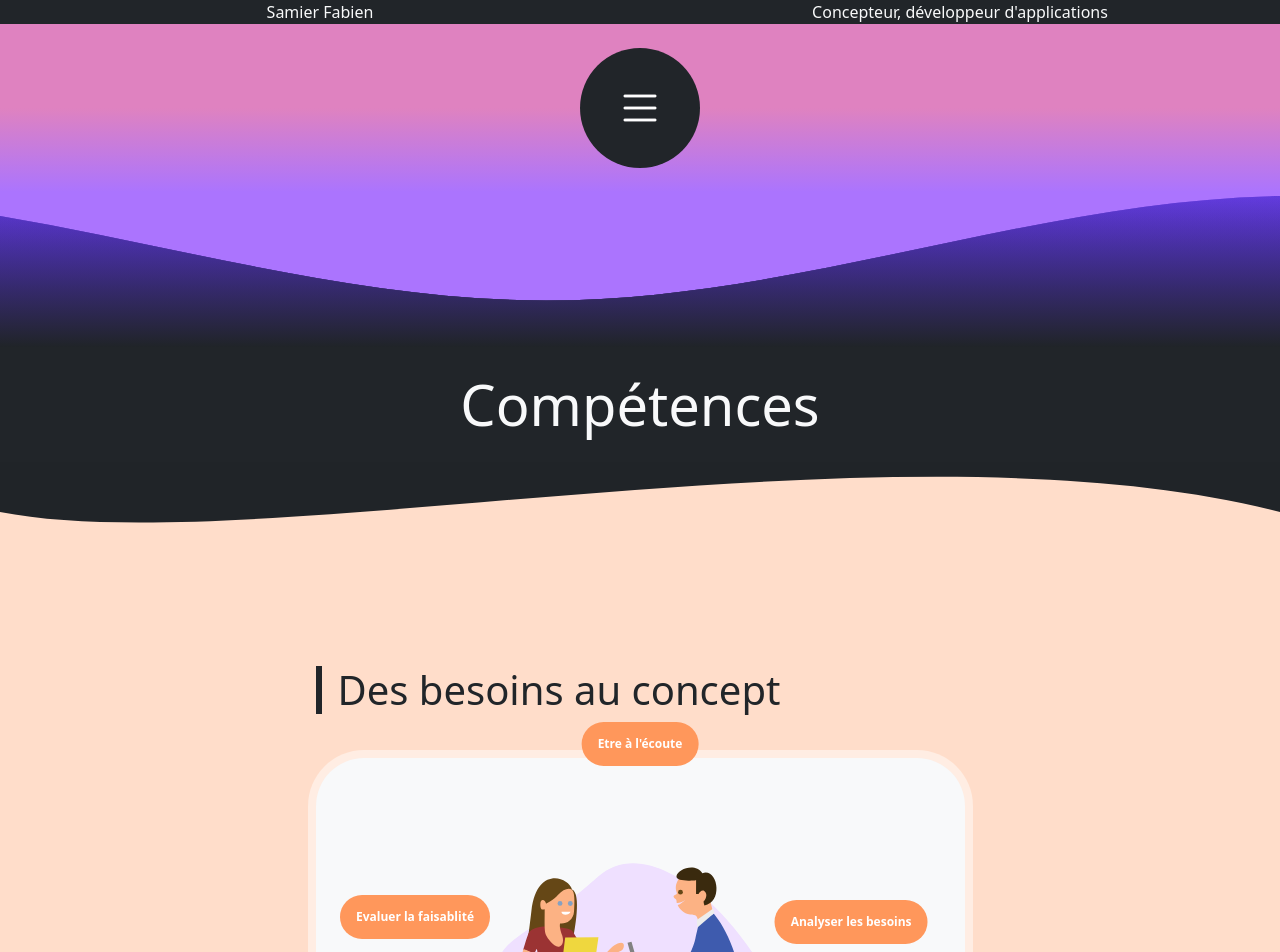
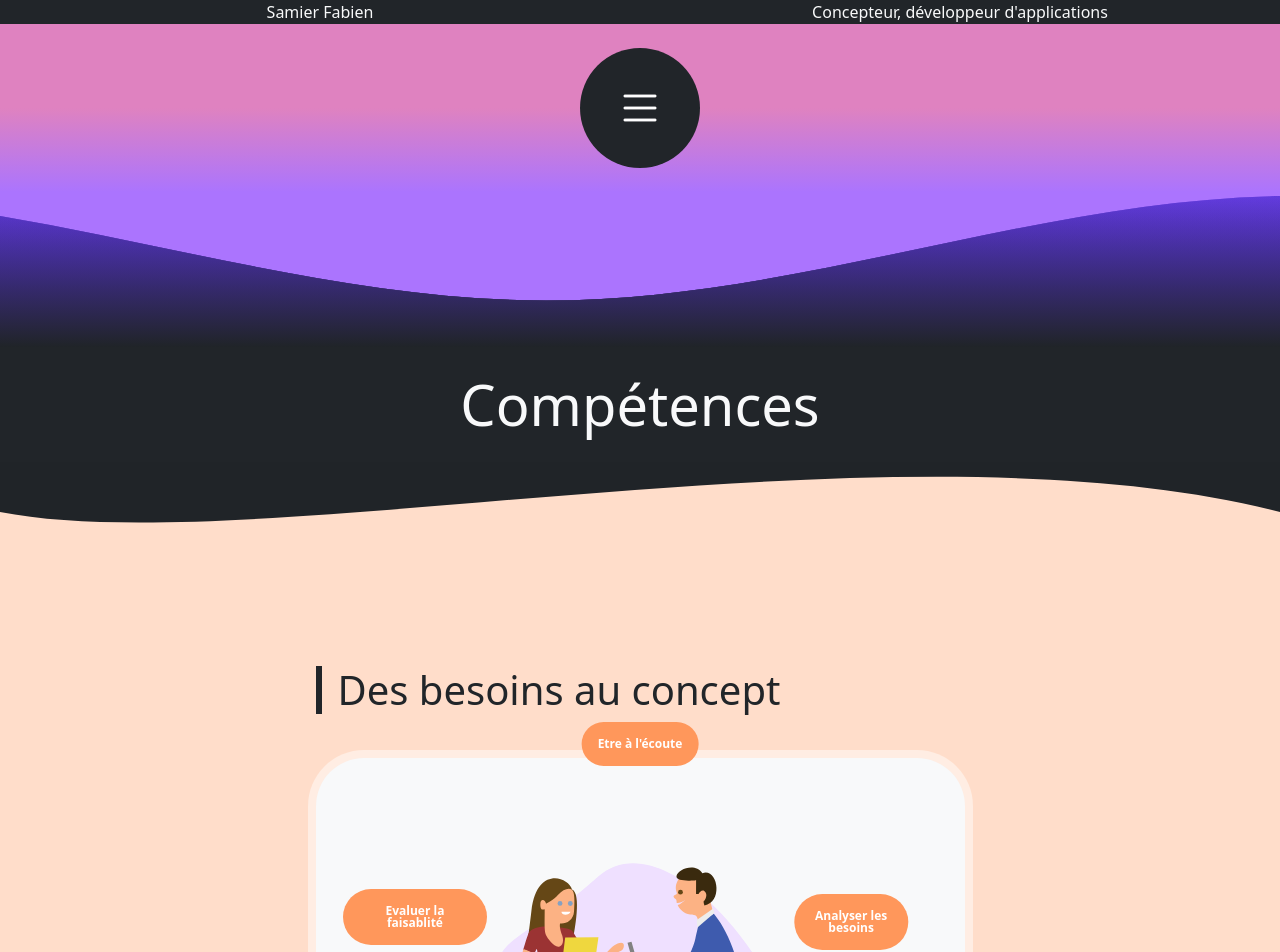
Before and after one commit to samier-fabien/samier_fabien_cv, a React (Vite) app: page /competences in a window 1280 px wide. Shown: the top 952 px of the page. Built offline with nearby package versions, Linux system fonts and the light colour scheme.

Commit message:
RadialTextElement: passage à la ligne du texte trop long

```diff
--- a/src/components/radialTextDisplay/RadialTextElement.jsx
+++ b/src/components/radialTextDisplay/RadialTextElement.jsx
@@ -10,6 +10,10 @@ export default function RadialTextElement({ index, text, cssClasses, xPosition,
         left: `calc(50% + ${xPosition}px)`,
         top: `calc(50% - ${yPosition}px)`,
         transform: "translate(-50%, -50%)",
+        display: "inline-block",
+        maxWidth: "9rem",
+        wordWrap: "break-word",
+        whiteSpace: "normal",
       }}
     >
       {text}
```
